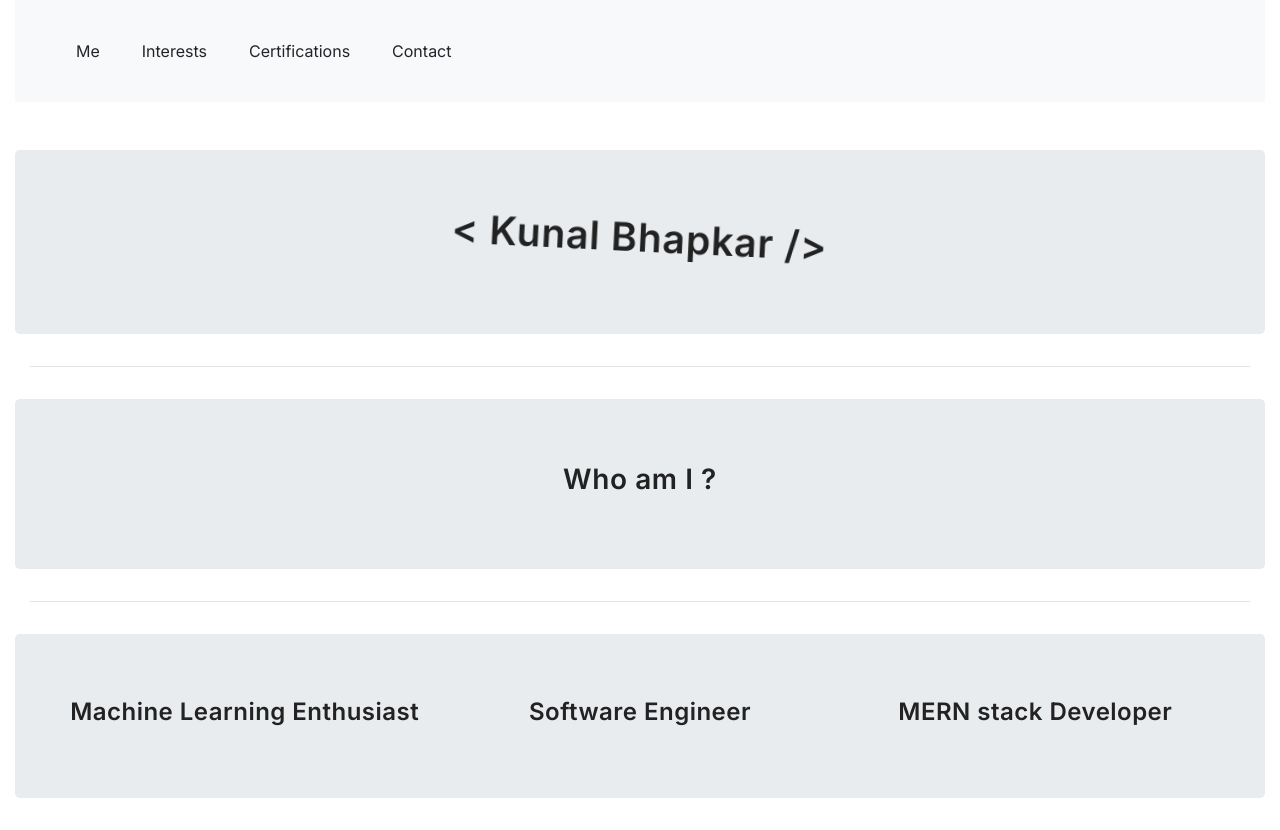
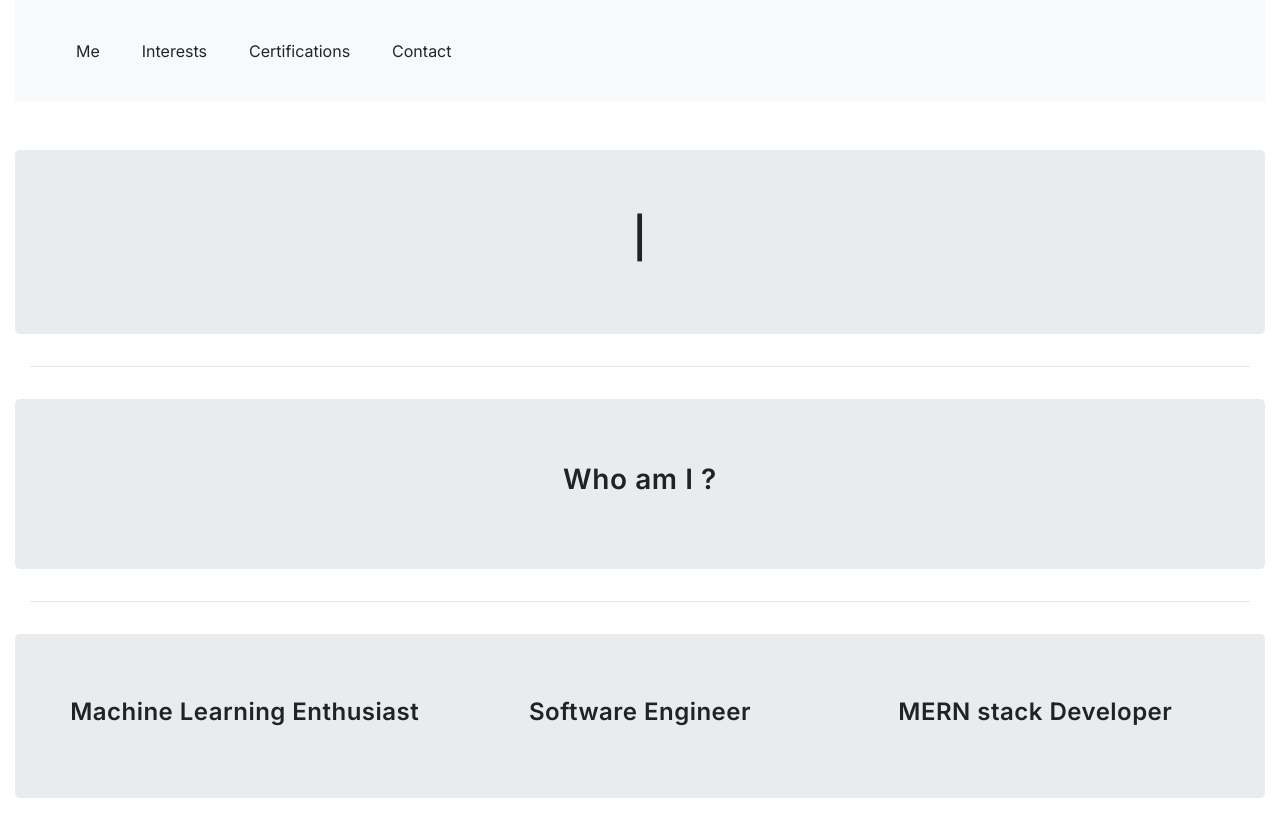
Before and after one commit to kunal-1308/kunal-1308.github.io, a React (Create React App) app: page / in a window 1280 px wide. Built offline with nearby package versions, Linux system fonts and the light colour scheme.

Commit message:
Implement typewriter effect for name display and replace wobble animation

```diff
--- a/src/App.css
+++ b/src/App.css
@@ -24,31 +24,18 @@ h6 {
 	letter-spacing: 0.02em;
 }
 
-/* Wobble animation for Me.js */
-.wobble-animation {
-	display: inline-block;
-	animation: wobble 1.2s infinite;
+.typewriter-cursor {
+	font-weight: bold;
+	color: currentColor; /* Matches the text color of your h1 */
+	animation: blink 1s step-end infinite;
 }
-@keyframes wobble {
-	0% {
-		transform: rotate(0deg);
+
+@keyframes blink {
+	0%,
+	100% {
+		opacity: 1;
 	}
-	15% {
-		transform: rotate(-5deg) scale(1.05);
-	}
-	30% {
-		transform: rotate(5deg) scale(0.95);
-	}
-	45% {
-		transform: rotate(-3deg) scale(1.02);
-	}
-	60% {
-		transform: rotate(3deg) scale(0.98);
-	}
-	75% {
-		transform: rotate(-2deg) scale(1.01);
-	}
-	100% {
-		transform: rotate(0deg);
+	50% {
+		opacity: 0;
 	}
 }
--- a/src/components/me/Me.js
+++ b/src/components/me/Me.js
@@ -1,11 +1,52 @@
-import React from "react";
+import React, { useState, useEffect } from "react";
 
 function Me() {
 	const name = "< Kunal Bhapkar />";
+	const [displayedName, setDisplayedName] = useState("");
+	const [isDeleting, setIsDeleting] = useState(false);
+
+	useEffect(() => {
+		// Animation timings (in milliseconds)
+		const typingSpeed = 150;
+		const deletingSpeed = 75; // Backspacing is usually faster
+		const pauseDelay = 1200; // How long to wait before deleting or restarting
+
+		let timeoutId;
+
+		// 1. If fully typed, pause, then start deleting
+		if (!isDeleting && displayedName === name) {
+			timeoutId = setTimeout(() => setIsDeleting(true), pauseDelay);
+		}
+		// 2. If fully deleted, pause, then start typing again
+		else if (isDeleting && displayedName === "") {
+			timeoutId = setTimeout(() => setIsDeleting(false), pauseDelay / 2);
+		}
+		// 3. Handle the actual typing and deleting
+		else {
+			const speed = isDeleting ? deletingSpeed : typingSpeed;
+
+			timeoutId = setTimeout(() => {
+				setDisplayedName((prev) => {
+					if (isDeleting) {
+						return name.substring(0, prev.length - 1);
+					} else {
+						return name.substring(0, prev.length + 1);
+					}
+				});
+			}, speed);
+		}
+
+		// Cleanup to prevent memory leaks
+		return () => clearTimeout(timeoutId);
+	}, [displayedName, isDeleting, name]);
 	return (
 		<div className="mt-5 container-fluid">
 			<div className="jumbotron row align-items-center justify-content-center">
-				<h1 className="wobble-animation">{name}</h1>
+				<h1>
+					{displayedName}
+					{/* Keep the blinking cursor from the previous step */}
+					<span className="typewriter-cursor">|</span>
+				</h1>
 			</div>
 
 			<hr className="p-2" />
```
